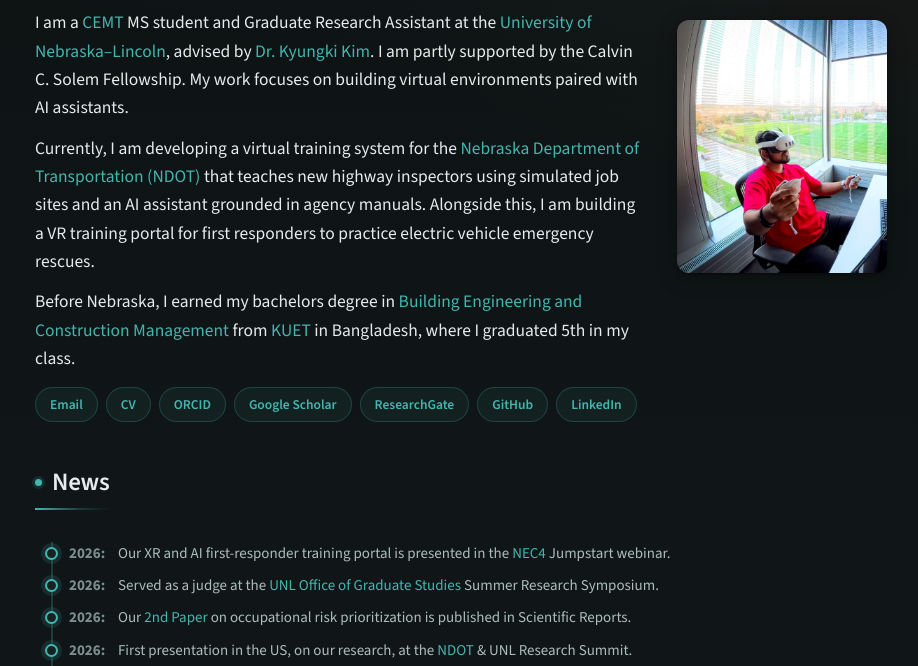
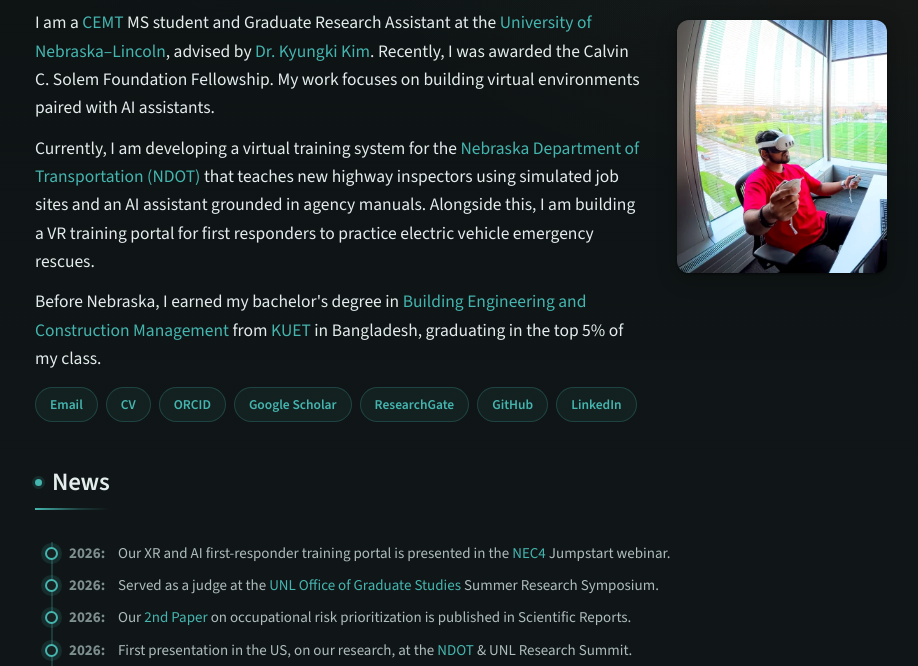
Before and after one commit to Irfan-Gazi0/Portfolio, a plain HTML site: page index.html in a window 1280 px wide. Shown: the part 134-800 px from the top of the page, without its empty margins (179-1097 px from the left). Drawn offline with nearby package versions, Linux system fonts and the light colour scheme.

Commit message:
Revise personal introduction
Updated text to reflect recent achievements and improved clarity.

```diff
--- a/index.html
+++ b/index.html
@@ -740,7 +740,7 @@ footer {
         I am a <a href="https://engineering.unl.edu/durhamschool/cemt-ms/" target="_blank" rel="noopener">CEMT</a> MS student and Graduate Research Assistant at the
         <a href="https://www.unl.edu/" target="_blank" rel="noopener">University of Nebraska&ndash;Lincoln</a>,
         advised by <a href="https://engineering.unl.edu/durhamschool/person/kyungki-kim/" target="_blank" rel="noopener">Dr. Kyungki Kim</a>.
-        I am partly supported by the Calvin C. Solem Fellowship. My work focuses on building virtual environments paired with
+        Recently, I was awarded the Calvin C. Solem Foundation Fellowship. My work focuses on building virtual environments paired with
         AI assistants.
       </p>
       <p>
@@ -751,10 +751,10 @@ footer {
         training portal for first responders to practice electric vehicle emergency rescues.
       </p>
       <p>
-        Before Nebraska, I earned my bachelors degree in
+        Before Nebraska, I earned my bachelor's degree in
         <a href="https://www.kuet.ac.bd/becm" target="_blank" rel="noopener">Building Engineering and Construction Management</a>
         from <a href="https://www.kuet.ac.bd" target="_blank" rel="noopener">KUET</a>
-        in Bangladesh, where I graduated 5th in my class.
+        in Bangladesh, graduating in the top 5% of my class.
       </p>
 
       <div class="linkrow">
```
